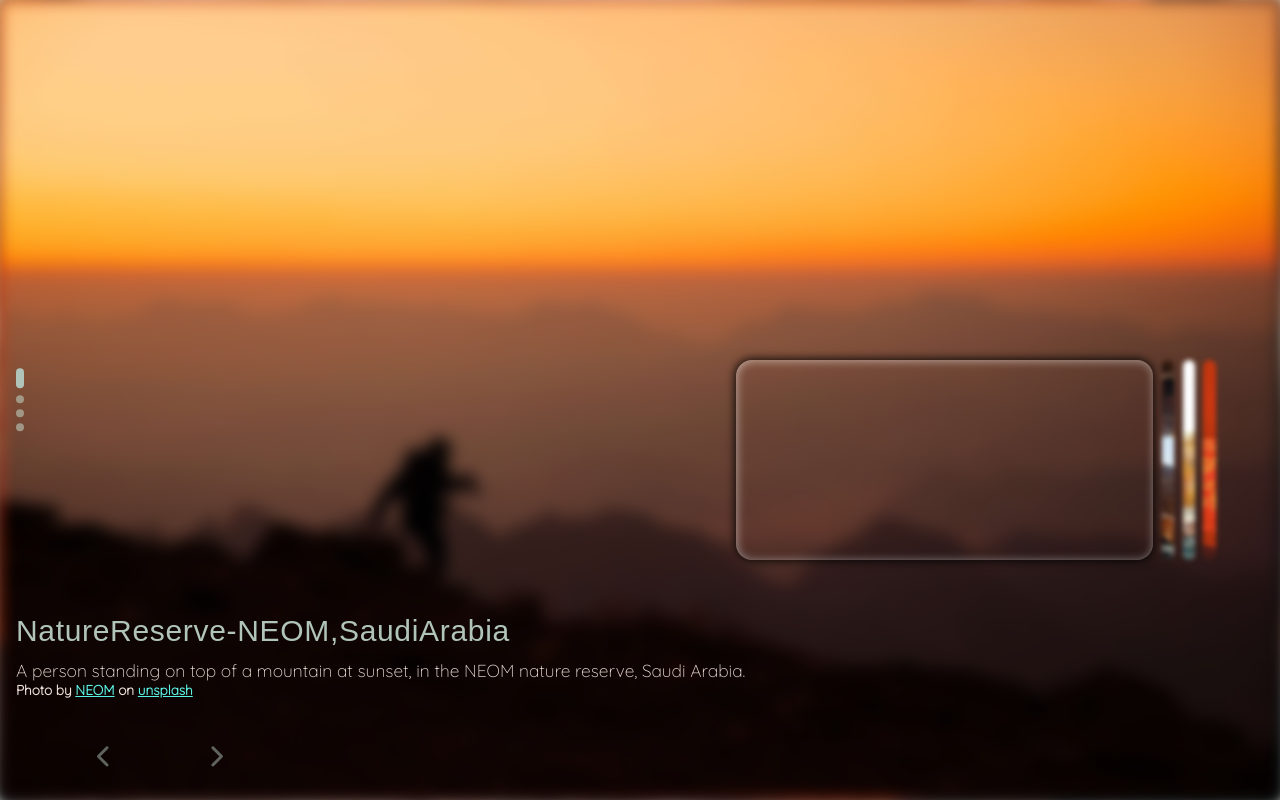
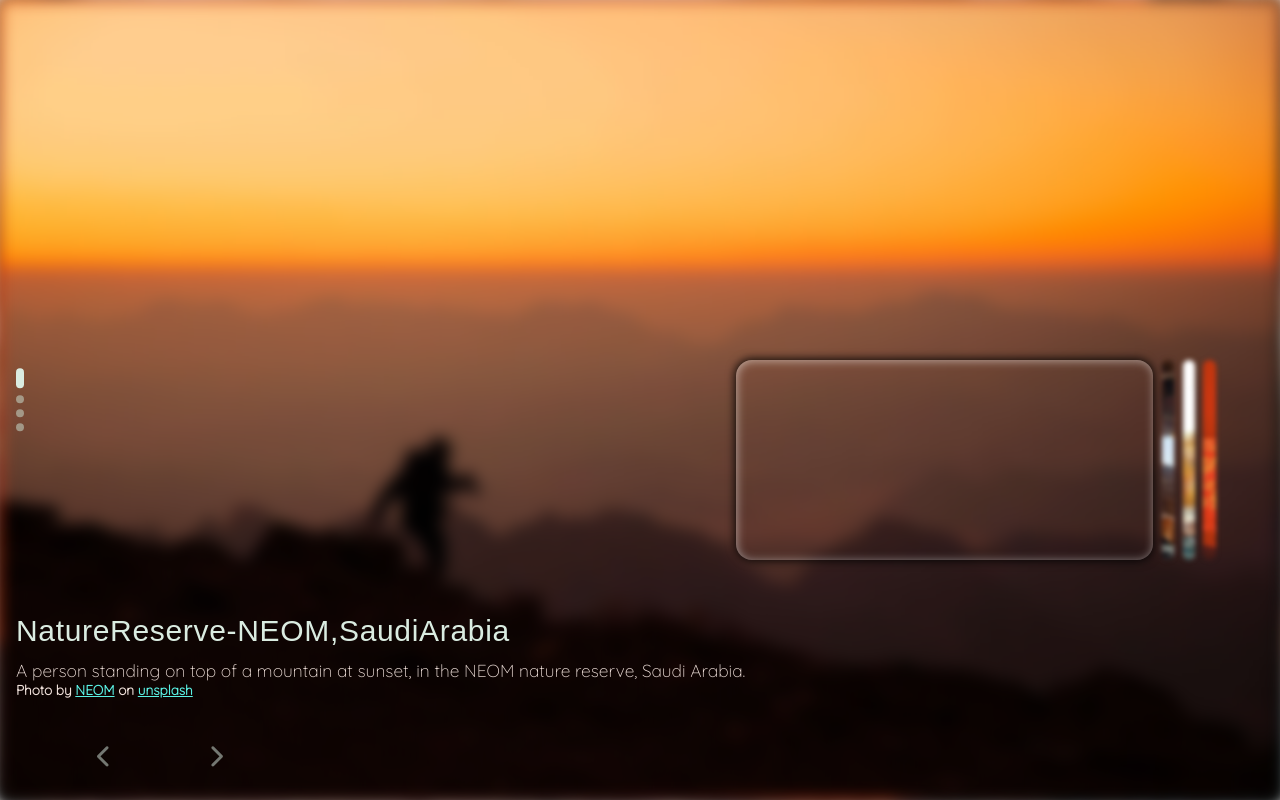
Before and after one commit to dponcez/image-slider, a plain HTML site: page index.html in a window 1280 px wide. Drawn offline with Linux system fonts and the light colour scheme; a web font is replaced by a local one.

Commit message:
update color of --main-color variable (custom property)

```diff
--- a/css/styles.css
+++ b/css/styles.css
@@ -8,7 +8,7 @@
   --pd: 1.25rem;
   --btn-sz: 3rem;
   --fnt-sz: clamp(calc(var(--pd) * 1.125), calc(1.06rem + 0.33vw), 1.31rem);
-  --main-color: hsl(145 14% 73%);
+  --main-color: hsl(145 33% 89%);
   --secondary-color: hsl(16 42% 90%);
   --main-fnt: "Smooch Sans", sans-serif;
   --secondary-fnt: "Quicksand", sans-serif;
@@ -184,11 +184,11 @@ img {
     display: block;
     width: var(--gap);
     height: var(--gap);
-    background-color: hsla(507, 35%, 85%, .5);
+    background-color: hsla(147, 33%, 86%, 0.5);
     border-radius: var(--gap);
     margin: .2rem 0;
     cursor: pointer;
-    transition: height 300ms ease-in-out;
+    transition: height 300ms cubic-bezier(.390, .575, .575, -1.001);
     &.active {
       height: var(--pd);
       border-radius: var(--gap);
```
